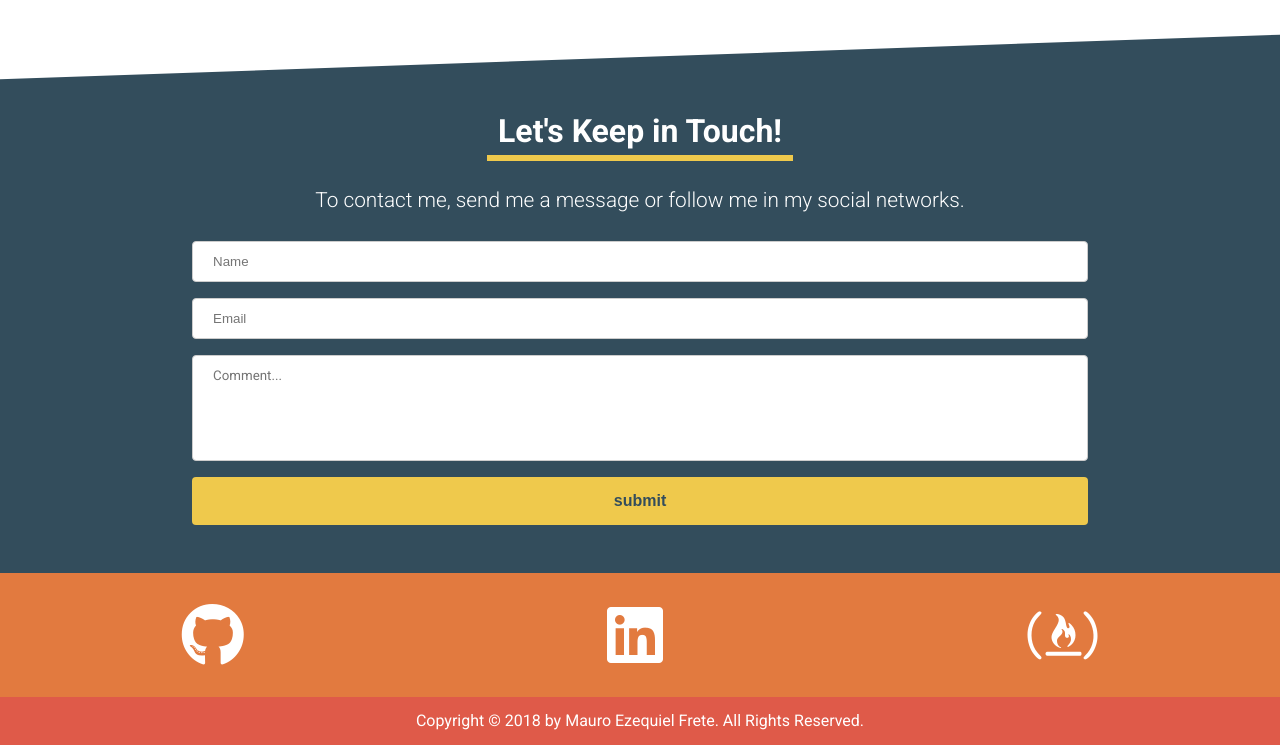
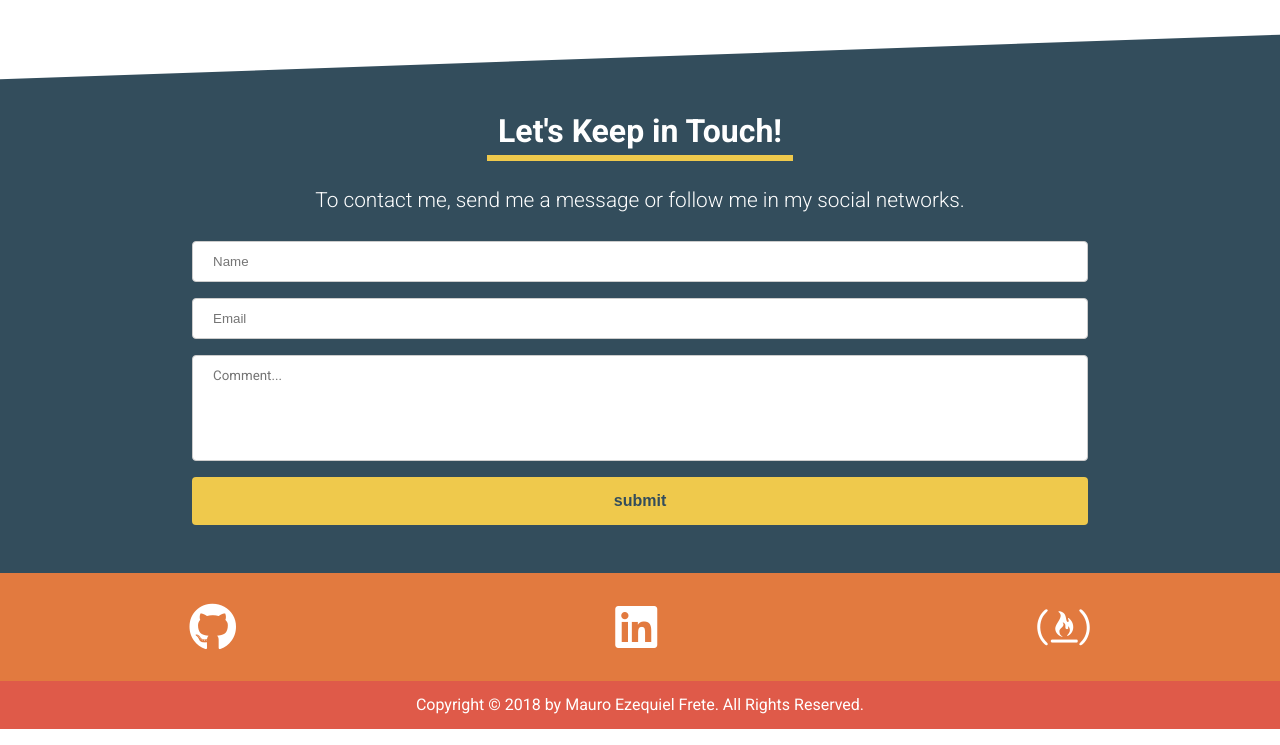
Before and after one commit to mauroef/mauroef.github.io, a plain HTML site: page index.html in a window 1280 px wide. Shown: the part 1913-2658 px from the top of the page. Drawn offline with Linux system fonts and the light colour scheme.

Commit message:
scroll-x fix

```diff
--- a/index.html
+++ b/index.html
@@ -3,7 +3,7 @@
 
 <head>
   <meta charset="UTF-8">
-  <title>FCC: Personal Portfolio</title>
+  <title>Mauro Ezequiel Frete - Personal Portfolio</title>
   <meta name="viewport" content="width=device-width, initial-scale=1">
   <link rel="stylesheet" href="https://use.fontawesome.com/releases/v5.1.0/css/all.css" integrity="sha384-lKuwvrZot6UHsBSfcMvOkWwlCMgc0TaWr+30HWe3a4ltaBwTZhyTEggF5tJv8tbt" crossorigin="anonymous">
   <link href="https://fonts.googleapis.com/css?family=Roboto:300,400,700" rel="stylesheet">
@@ -114,9 +114,9 @@
 <!--   footer -->
   <footer class="footer">
     <div class="footer__social-links">
-      <a href="https://github.com/mauroef" target="_blank"><i class="fab fa-github fa-4x footer__sl"></i></a>
-      <a href="https://linkedin.com/in/mauroef" target="_blank"><i class="fab fa-linkedin fa-4x footer__sl"></i></a>
-      <a href="https://linkedin.com/in/mauroef" target="_blank"><i class="fab fa-free-code-camp fa-4x footer__sl"></i></a>
+      <a href="https://github.com/mauroef" target="_blank"><i class="fab fa-github fa-3x footer__sl"></i></a>
+      <a href="https://linkedin.com/in/mauroef" target="_blank"><i class="fab fa-linkedin fa-3x footer__sl"></i></a>
+      <a href="https://linkedin.com/in/mauroef" target="_blank"><i class="fab fa-free-code-camp fa-3x footer__sl"></i></a>
     </div>
     <div class="footer__text">
       <p style="margin: 0px 0px;">
```
